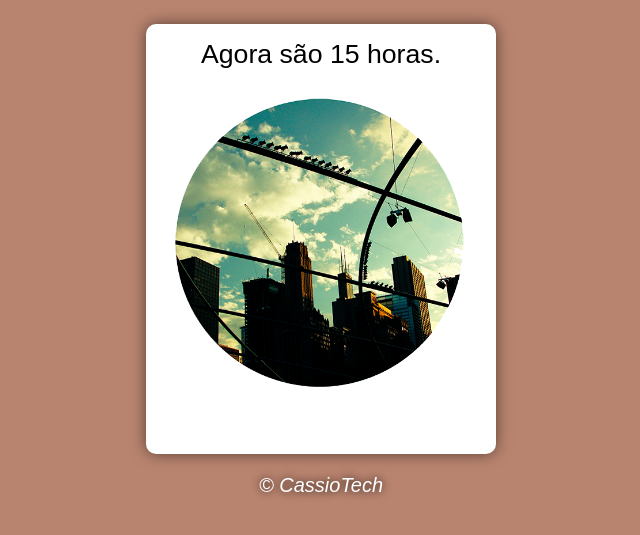
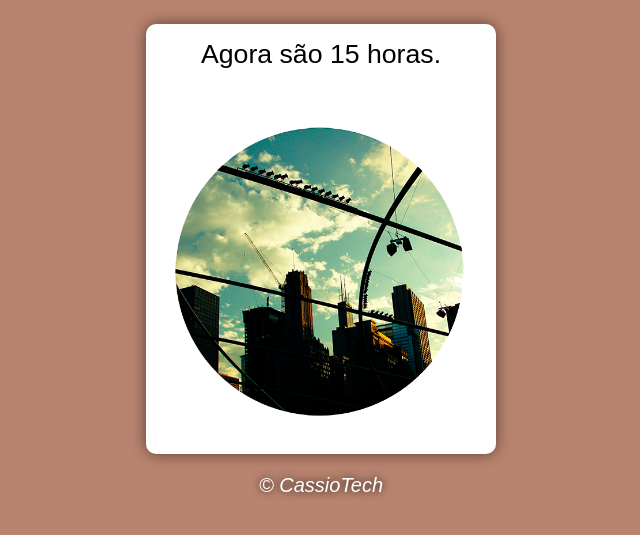
Before and after one commit to cassiocpsgit/javascript, a plain HTML site: page aula12ex/ex014/index.html in a window 1280 px wide. Shown: the part 75-610 px from the top of the page, without its empty margins (319-959 px from the left). Drawn offline with Linux system fonts and the light colour scheme.

Commit message:
Update style.css

```diff
--- a/aula12ex/ex014/estilos/style.css
+++ b/aula12ex/ex014/estilos/style.css
@@ -29,7 +29,7 @@ div#msg {
 
 div > img#imagem {
     width: 90%;
-    transform: translate(5%, 10%);
+    transform: translate(5%, 20%);
 
 }
 
```
